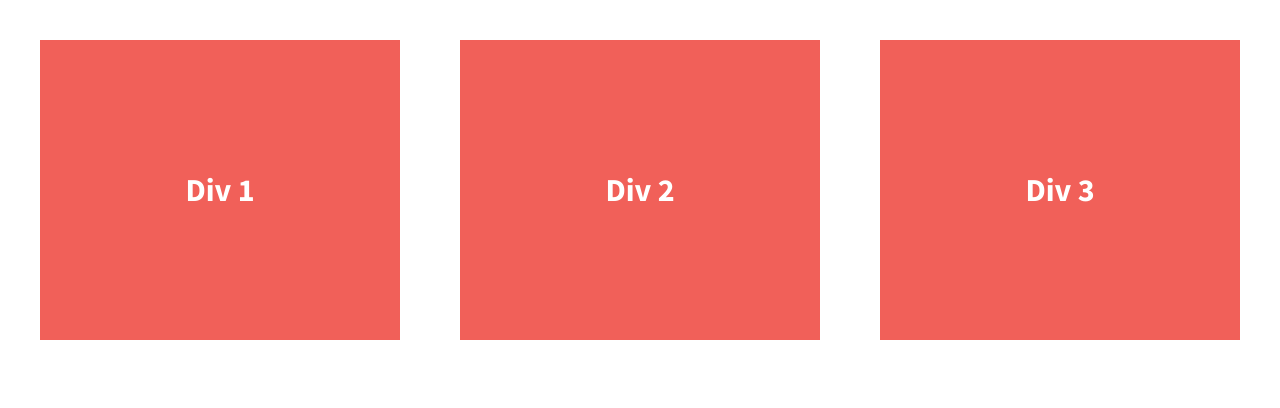
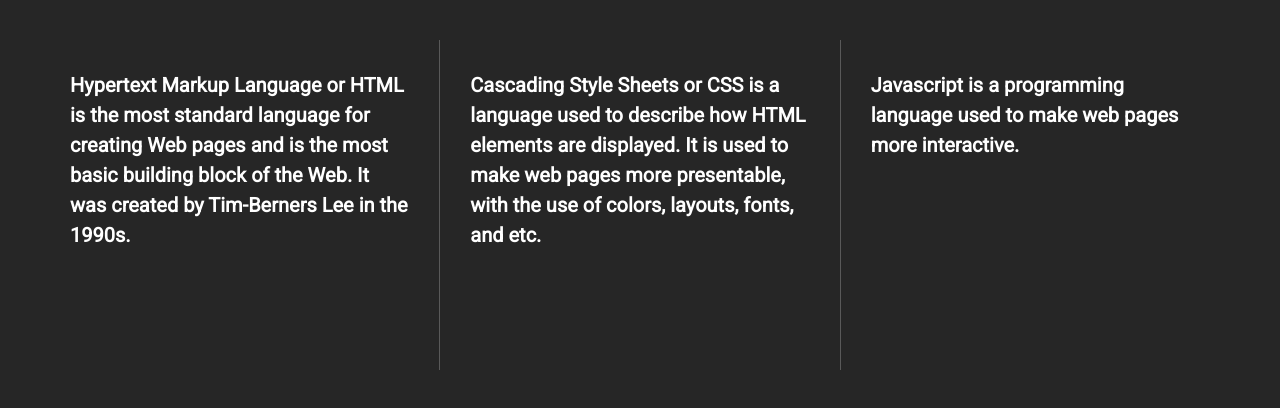
Before and after one commit to dreanna-sw/206-divs-flexbox-starter, a plain HTML site: page index.html in a window 1280 px wide. Drawn offline with nearby package versions, Linux system fonts and the light colour scheme.

Commit message:
Initial commit

```diff
--- a/css/main.css
+++ b/css/main.css
@@ -97,7 +97,7 @@ textarea {
 
 
 html {
-  background-color: #fff;
+  background-color: #262626;
   height: 100%;
 }
 
@@ -110,23 +110,24 @@ body {
 
 .wrapper {
   display: flex;
-  justify-content: space-between;
+
   font-weight: 700;
 }
 
 .div-1, .div-2, .div-3 {
   display: flex;
   width: 30%;
-  justify-content: center;
-  align-items: center;
   color: #fff;
   line-height: 1.5em;
-  font-size: 1.6em;
-  background-color: #f16059;
+  font-size: 1em;
+  font-family: 'Roboto', sans-serif;
   height: 300px;
+  padding: 30px 30px 0px;
 }
 
-
+.div-1, .div-2 {
+    border-right: 1px solid #595959;
+}
 
 
 /* ==========================================================================
--- a/index.html
+++ b/index.html
@@ -15,6 +15,7 @@
         <script src="js/vendor/modernizr-2.8.3.min.js"></script>
         <link href='http://fonts.googleapis.com/css?family=Lora:700' rel='stylesheet' type='text/css'>
         <link href='http://fonts.googleapis.com/css?family=Source+Sans+Pro:400,700' rel='stylesheet' type='text/css'>
+        <link href="https://fonts.googleapis.com/css2?family=Roboto&display=swap" rel="stylesheet">
     </head>
     <body>
         <!--[if lt IE 8]>
@@ -23,13 +24,13 @@
 
         <section class="wrapper">
             <div class="div-1">
-                Div 1
+                Hypertext Markup Language or HTML is the most standard language for creating Web pages and is the most basic building block of the Web. It was created by Tim-Berners Lee in the 1990s.
             </div>
             <div class="div-2">
-                Div 2
+                Cascading Style Sheets or CSS is a language used to describe how HTML elements are displayed. It is used to make web pages more presentable, with the use of colors, layouts, fonts, and etc.
             </div>
             <div class="div-3">
-                Div 3
+                Javascript is a programming language used to make web pages more interactive.
             </div>
         </section>
 
```
